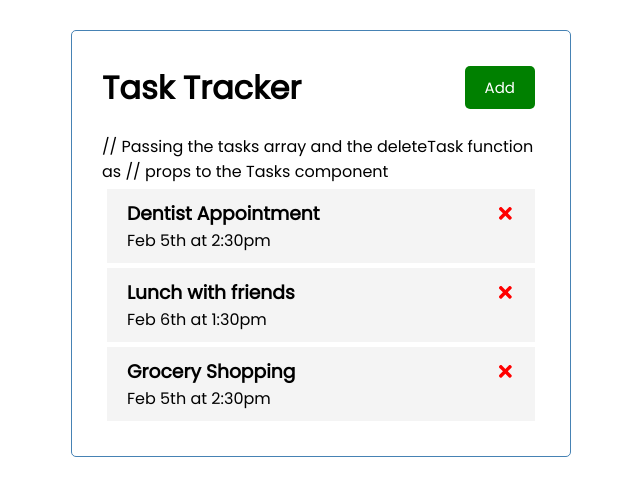
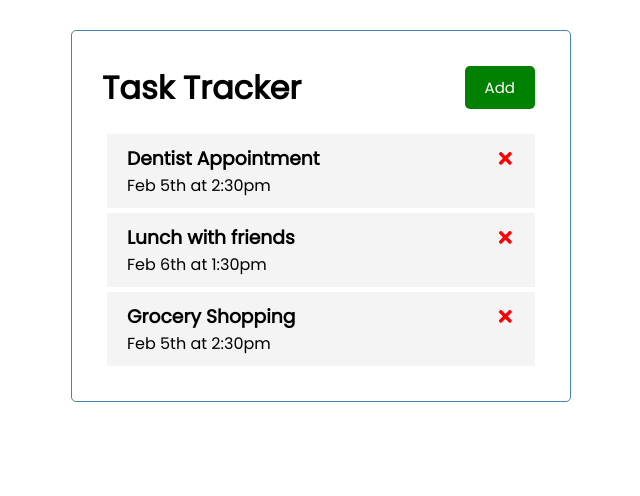
Before and after one commit to Hania-Abdul-Baseer/task-tracking-app, a React (Create React App) app: page / in a window 1280 px wide. Shown: the top 496 px of the page, without its empty margins (319-959 px from the left). Built offline with nearby package versions, Linux system fonts and the light colour scheme.

Commit message:
Completing the deleteTask function implementation

```diff
--- a/src/App.js
+++ b/src/App.js
@@ -29,19 +29,32 @@ const App = () => {
 
   // Function to delete a task
   const deleteTask = (id) => {
-    console.log('delete', id);
+    // setTasks is the function from useState that allows
+    // you to update the state varibales inside functions.
+    // .filter takes in a function and based on the output
+    // of the function, returns the elements from the array
+    // that pass that function. Here the function returns
+    // elements that dont have the same task.id as id thats
+    // passed to the deleteTask function originally.
+    setTasks(tasks.filter( (task) => task.id !== id ))
   }
-
-
 
   return (
     // The root component: App returns what looks like html
     // but its actually JSX/JS Syntax Extension.
     <div className="container">
       <Header />
-      // Passing the tasks array and the deleteTask function as
-      // props to the Tasks component
-      <Tasks tasks={tasks} onDelete={deleteTask}/>
+      {/* If the length of the tasks array is less than 0
+        then display: 'No tasks to show' otherwise display
+        the Tasks component. This is written inside the
+        curly brackets because its a js expression.
+
+        Passing the tasks array and the deleteTask function
+        as props to the Tasks component*/}
+      {
+        tasks.length > 0 ? <Tasks tasks={tasks} onDelete=
+        {deleteTask}/> : 'No tasks to show'
+      }
     </div>
   );
 }
```
